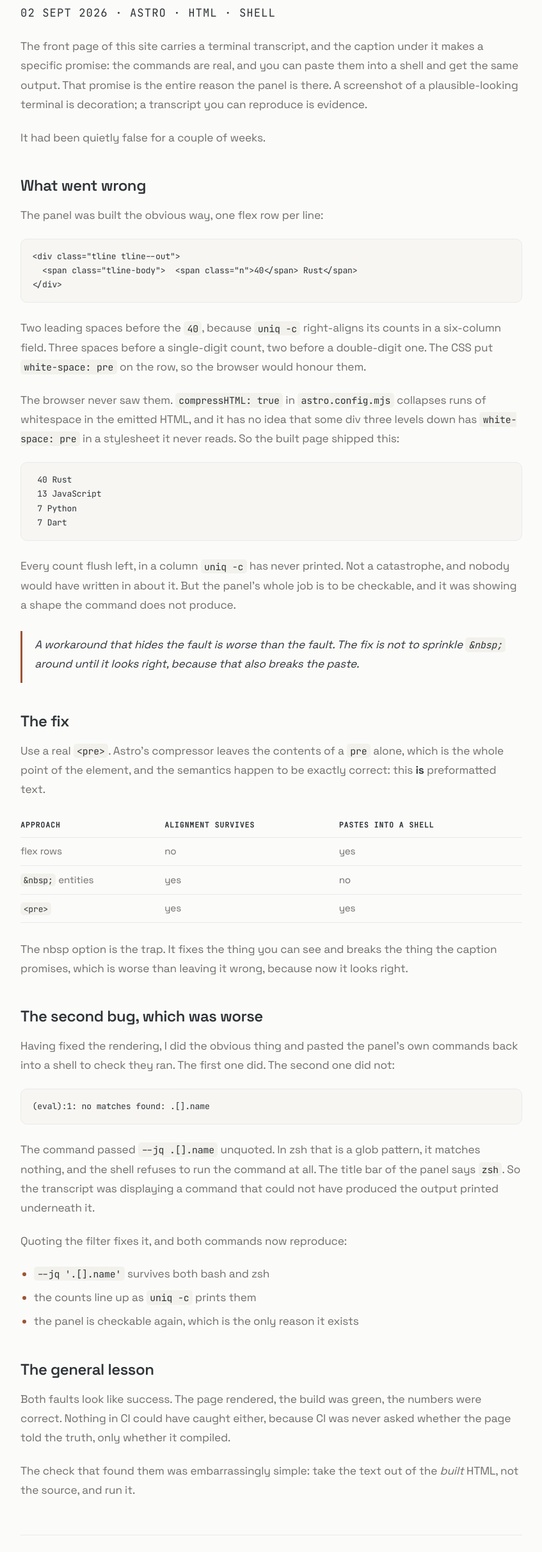
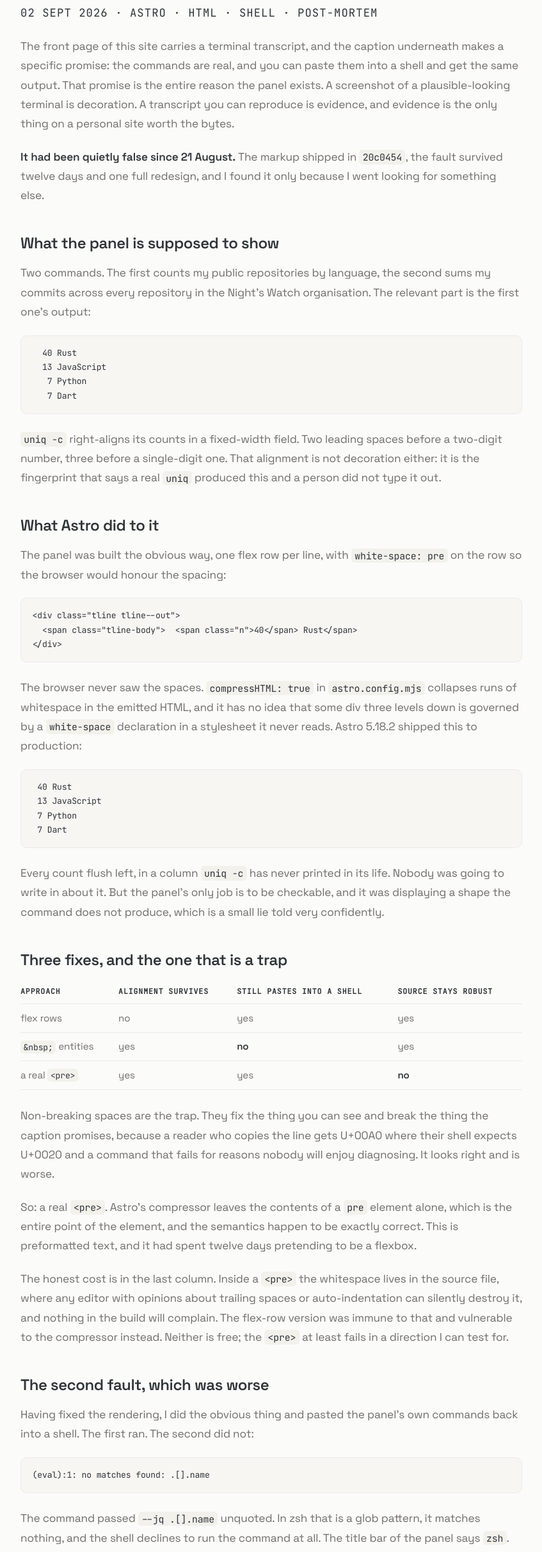
Before and after one commit to cargopete/cargopete, an Astro site: page /blog/the-terminal-that-lied in a window 1280 px wide. Shown: the part 340-2765 px from the top of the page at 64% size, without its empty margins (216-1063 px from the left). Built offline with nearby package versions, Linux system fonts and the light colour scheme; Astro itself is replaced by a stand-in of ours; code samples lack their colours.

Commit message:
Rewrite the first post in the house blog register

````diff
--- a/src/content/blog/the-terminal-that-lied.md
+++ b/src/content/blog/the-terminal-that-lied.md
@@ -1,20 +1,40 @@
 ---
 title: "The terminal panel that lied about its own output"
 date: "2026-09-02"
-description: "The hero panel on this site shows a real shell transcript. Astro's compressHTML quietly collapsed the leading whitespace inside it, and uniq -c right-aligns its counts, so the page rendered a column shape the command has never produced."
-tags: ["astro", "html", "shell"]
+description: "This site's hero panel shows a real shell transcript, and for twelve days it rendered a column shape the command has never produced. Astro's compressHTML had eaten the leading whitespace, and the second fault I found while checking the first was worse."
+tags: ["astro", "html", "shell", "post-mortem"]
 ---
 
-The front page of this site carries a terminal transcript, and the caption under it makes a
+The front page of this site carries a terminal transcript, and the caption underneath makes a
 specific promise: the commands are real, and you can paste them into a shell and get the same
-output. That promise is the entire reason the panel is there. A screenshot of a plausible-looking
-terminal is decoration; a transcript you can reproduce is evidence.
+output. That promise is the entire reason the panel exists. A screenshot of a plausible-looking
+terminal is decoration. A transcript you can reproduce is evidence, and evidence is the only thing
+on a personal site worth the bytes.
 
-It had been quietly false for a couple of weeks.
+**It had been quietly false since 21 August.** The markup shipped in `20c0454`, the fault survived
+twelve days and one full redesign, and I found it only because I went looking for something else.
 
-## What went wrong
+## What the panel is supposed to show
 
-The panel was built the obvious way, one flex row per line:
+Two commands. The first counts my public repositories by language, the second sums my commits
+across every repository in the Night's Watch organisation. The relevant part is the first one's
+output:
+
+```
+  40 Rust
+  13 JavaScript
+   7 Python
+   7 Dart
+```
+
+`uniq -c` right-aligns its counts in a fixed-width field. Two leading spaces before a two-digit
+number, three before a single-digit one. That alignment is not decoration either: it is the
+fingerprint that says a real `uniq` produced this and a person did not type it out.
+
+## What Astro did to it
+
+The panel was built the obvious way, one flex row per line, with `white-space: pre` on the row so
+the browser would honour the spacing:
 
 ```html
 <div class="tline tline--out">
@@ -22,13 +42,10 @@ The panel was built the obvious way, one flex row per line:
 </div>
 ```
 
-Two leading spaces before the `40`, because `uniq -c` right-aligns its counts in a six-column
-field. Three spaces before a single-digit count, two before a double-digit one. The CSS put
-`white-space: pre` on the row, so the browser would honour them.
-
-The browser never saw them. `compressHTML: true` in `astro.config.mjs` collapses runs of whitespace
-in the emitted HTML, and it has no idea that some div three levels down has `white-space: pre` in a
-stylesheet it never reads. So the built page shipped this:
+The browser never saw the spaces. `compressHTML: true` in `astro.config.mjs` collapses runs of
+whitespace in the emitted HTML, and it has no idea that some div three levels down is governed by
+a `white-space` declaration in a stylesheet it never reads. Astro 5.18.2 shipped this to
+production:
 
 ```
  40 Rust
@@ -37,52 +54,85 @@ stylesheet it never reads. So the built page shipped this:
  7 Dart
 ```
 
-Every count flush left, in a column `uniq -c` has never printed. Not a catastrophe, and nobody
-would have written in about it. But the panel's whole job is to be checkable, and it was showing a
-shape the command does not produce.
+Every count flush left, in a column `uniq -c` has never printed in its life. Nobody was going to
+write in about it. But the panel's only job is to be checkable, and it was displaying a shape the
+command does not produce, which is a small lie told very confidently.
 
-> A workaround that hides the fault is worse than the fault. The fix is not to sprinkle
-> `&nbsp;` around until it looks right, because that also breaks the paste.
+## Three fixes, and the one that is a trap
 
-## The fix
+| approach | alignment survives | still pastes into a shell | source stays robust |
+|---|---|---|---|
+| flex rows | no | yes | yes |
+| `&nbsp;` entities | yes | **no** | yes |
+| a real `<pre>` | yes | yes | **no** |
 
-Use a real `<pre>`. Astro's compressor leaves the contents of a `pre` alone, which is the whole
-point of the element, and the semantics happen to be exactly correct: this **is** preformatted
-text.
+Non-breaking spaces are the trap. They fix the thing you can see and break the thing the caption
+promises, because a reader who copies the line gets U+00A0 where their shell expects U+0020 and a
+command that fails for reasons nobody will enjoy diagnosing. It looks right and is worse.
 
-| approach | alignment survives | pastes into a shell |
-|---|---|---|
-| flex rows | no | yes |
-| `&nbsp;` entities | yes | no |
-| `<pre>` | yes | yes |
+So: a real `<pre>`. Astro's compressor leaves the contents of a `pre` element alone, which is the
+entire point of the element, and the semantics happen to be exactly correct. This is preformatted
+text, and it had spent twelve days pretending to be a flexbox.
 
-The nbsp option is the trap. It fixes the thing you can see and breaks the thing the caption
-promises, which is worse than leaving it wrong, because now it looks right.
+The honest cost is in the last column. Inside a `<pre>` the whitespace lives in the source file,
+where any editor with opinions about trailing spaces or auto-indentation can silently destroy it,
+and nothing in the build will complain. The flex-row version was immune to that and vulnerable to
+the compressor instead. Neither is free; the `<pre>` at least fails in a direction I can test for.
 
-## The second bug, which was worse
+## The second fault, which was worse
 
 Having fixed the rendering, I did the obvious thing and pasted the panel's own commands back into
-a shell to check they ran. The first one did. The second one did not:
+a shell. The first ran. The second did not:
 
 ```
 (eval):1: no matches found: .[].name
 ```
 
-The command passed `--jq .[].name` unquoted. In zsh that is a glob pattern, it matches nothing,
-and the shell refuses to run the command at all. The title bar of the panel says `zsh`. So the
-transcript was displaying a command that could not have produced the output printed underneath it.
+The command passed `--jq .[].name` unquoted. In zsh that is a glob pattern, it matches nothing, and
+the shell declines to run the command at all. The title bar of the panel says `zsh`. So for twelve
+days the site displayed a command that could not have produced the output printed directly beneath
+it, in a panel whose whole argument is that it is reproducible.
 
-Quoting the filter fixes it, and both commands now reproduce:
+Quoting the filter fixes it, and both commands now run verbatim:
 
-- `--jq '.[].name'` survives both bash and zsh
-- the counts line up as `uniq -c` prints them
-- the panel is checkable again, which is the only reason it exists
+- `--jq '.[].name'` survives bash and zsh alike
+- the counts line up the way `uniq -c` prints them
+- the panel is checkable again, which is the only reason it is on the page
 
-## The general lesson
+## Why nothing caught either of them
 
-Both faults look like success. The page rendered, the build was green, the numbers were correct.
-Nothing in CI could have caught either, because CI was never asked whether the page told the truth,
-only whether it compiled.
+Both faults look exactly like success. The page rendered. `astro check` reported zero errors,
+zero warnings, zero hints. The build was green in 279 milliseconds. Every number on the panel was
+correct, and the two most interesting figures on the site, 3,199 commits and 217 stars, were
+accurate the whole time.
 
-The check that found them was embarrassingly simple: take the text out of the *built* HTML, not
-the source, and run it.
+CI was never asked whether the page told the truth. It was asked whether the page compiled, which
+is a different question, and it answered that one perfectly.
+
+The check that found both took under a minute: pull the text out of the **built** HTML rather than
+the source, strip the tags, and run it.
+
+## What this does not prove
+
+It is one panel on one personal site, and the fix is not a general result. `compressHTML` is doing
+what it says on the tin; the fault was mine for putting whitespace-sensitive content somewhere the
+compressor was entitled to touch it. Nor is this an argument for turning compression off, which
+would cost every page on the site a few hundred bytes to protect fourteen lines.
+
+I also have no test for it yet. The panel is verified by hand, today, by me, and if I edit it in
+six months nothing will stop me reintroducing either fault. A build-time assertion that extracts
+the transcript and shells out to run it is the obvious next step, and it is not written.
+
+## Try it on your own site
+
+If you publish anything whitespace-sensitive, a transcript, ASCII output, a diagram, an aligned
+table, this is a two-line check and worth running once:
+
+```bash
+npm run build
+grep -o '<pre[^>]*>.*</pre>' dist/index.html | head
+```
+
+Read the whitespace, not the markup. Then take whatever commands you are showing people and paste
+them into a shell in the state your page displays them, quoting and all. Mine survived the first
+test and failed the second, which is roughly the ratio I would expect.
````
